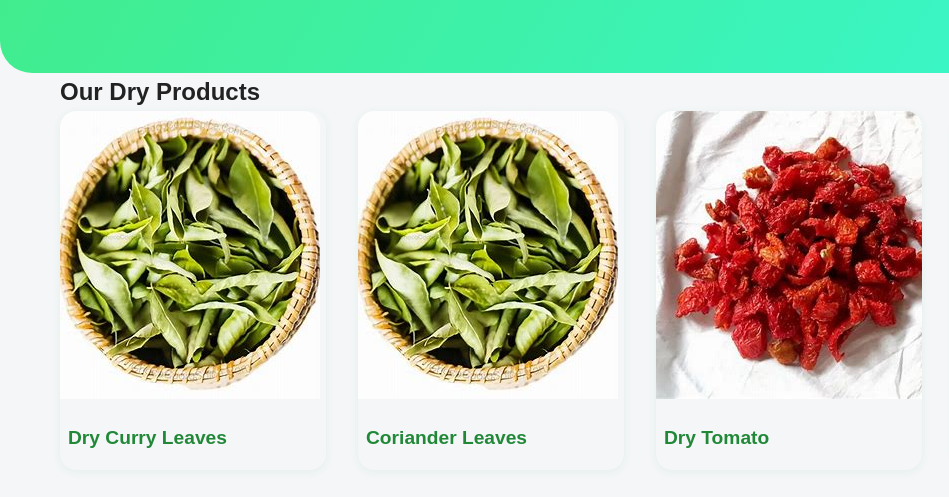
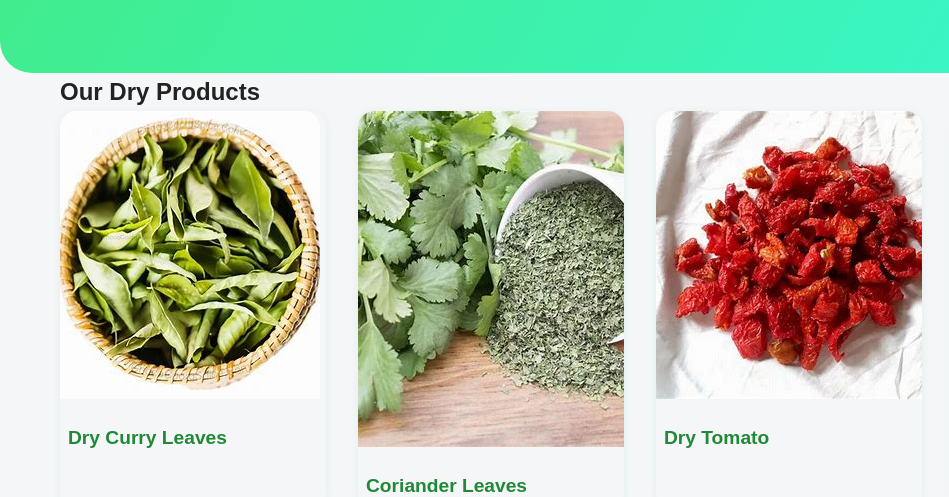
Before and after one commit to Navdip9/e-commerce-, a plain HTML site: page index.html in a window 1280 px wide. Shown: the part 627-1124 px from the top of the page, 0-949 px from the left. Drawn offline with Linux system fonts and the light colour scheme.

Commit message:
Update index.html

```diff
--- a/index.html
+++ b/index.html
@@ -41,7 +41,7 @@
                     <h3>Dry Curry Leaves</h3>
                 </div>
                 <div class="product-card">
-                    <img src="image/dry curry leaves.jpeg" alt="Coriander Leaves">
+                    <img src="image/dry coriandr leaves.jpeg" alt="Coriander Leaves">
                     <h3>Coriander Leaves</h3>
                 </div>
                 <div class="product-card">
```
